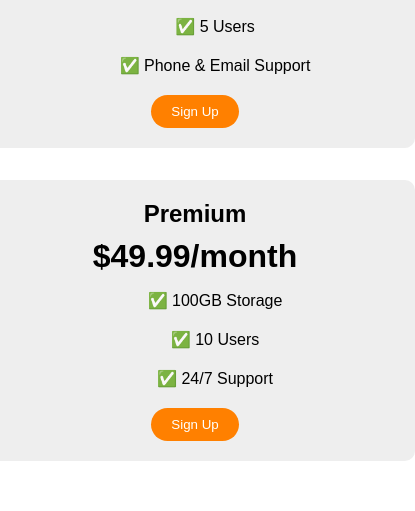
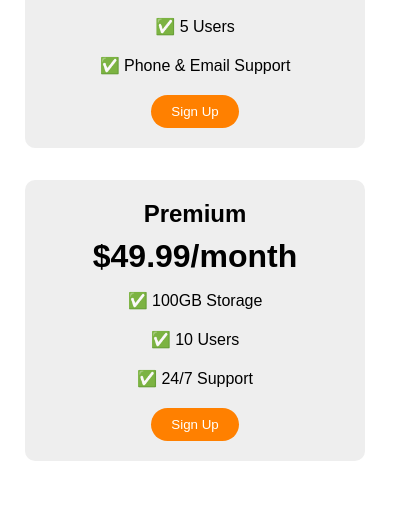
Before and after one commit to moradbakhouch/flexbox-pricing-table, a plain HTML site: page index.html in a window 390 px wide. Shown: the part 616-1127 px from the top of the page, 415 px wide, since content can reach past the window. Drawn offline with Linux system fonts and the light colour scheme; a web font is replaced by a local one.

Commit message:
Add files via upload

```diff
--- a/index.html
+++ b/index.html
@@ -4,6 +4,7 @@
     <title>Flexbox Pricing Table</title>
     <link rel="preconnect" href="https://fonts.googleapis.com" />
     <link rel="preconnect" href="https://fonts.gstatic.com" crossorigin />
+    <meta name="viewport" content="width=device-width, initial-scale=1.0" />
     <link
       href="https://fonts.googleapis.com/css2?family=Sono:wght@400;700&display=swap"
       rel="stylesheet"
--- a/styles.css
+++ b/styles.css
@@ -43,6 +43,10 @@ body {
   font-size: 2rem;
   font-weight: bold;
 }
+.plan-features {
+  padding: 0;
+}
+
 .plan-features li {
   list-style: none;
   margin-bottom: 20px;
@@ -70,8 +74,9 @@ body {
     flex-direction: column;
     height: 100%;
     margin-bottom: 50px;
+    width: 90%;
   }
   .pricing-plan {
-    min-width: 400px;
+    min-width: 300px;
   }
 }
```
